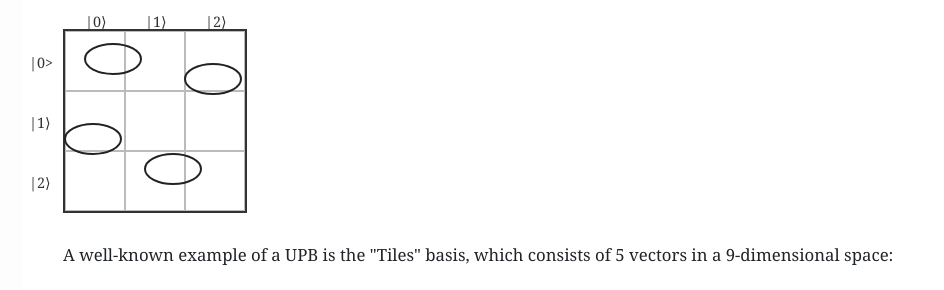
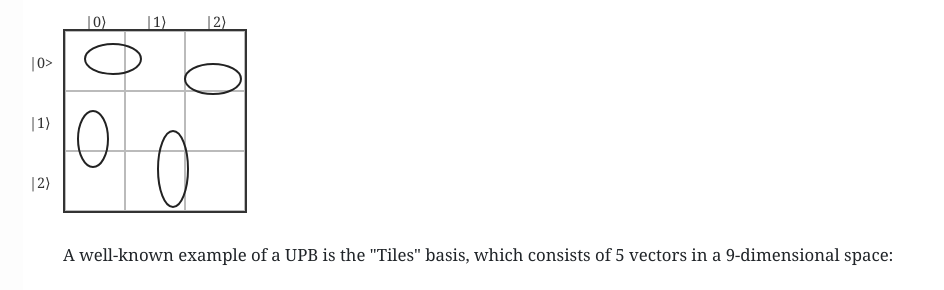
Before and after one commit to rnkarmakar/rnkarmakar.github.io, a Jekyll site: the page assets/html/tensor-norms-quantum-entanglement-2.html, which Jekyll copies as it is, in a window 1280 px wide. Shown: the part 4863-5153 px from the top of the page, without its empty margins (152-1096 px from the left). Built offline with Jekyll 4.4.1, drawn with Linux system fonts in a browser that asks for light colours.

Commit message:
adjusted ellipses

```diff
--- a/assets/html/tensor-norms-quantum-entanglement-2.html
+++ b/assets/html/tensor-norms-quantum-entanglement-2.html
@@ -429,9 +429,9 @@
               <!-- SVG ellipses for the ovals -->
               <svg class="tiles-ellipses" width="180" height="180">
                 <ellipse cx="50" cy="30" rx="28" ry="15" class="ellipse1"/>
-                <ellipse cx="110" cy="140" rx="28" ry="15" class="ellipse2"/>
+                <ellipse cx="110" cy="140" rx="15" ry="38" class="ellipse2"/>
                 <ellipse cx="150" cy="50" rx="28" ry="15" class="ellipse3"/>
-                <ellipse cx="30" cy="110" rx="28" ry="15" class="ellipse4"/>
+                <ellipse cx="30" cy="110" rx="15" ry="28" class="ellipse4"/>
               </svg>
             </div>
             <p>A well-known example of a UPB is the "Tiles" basis, which consists of 5 vectors in a 9-dimensional space:</p>
```
